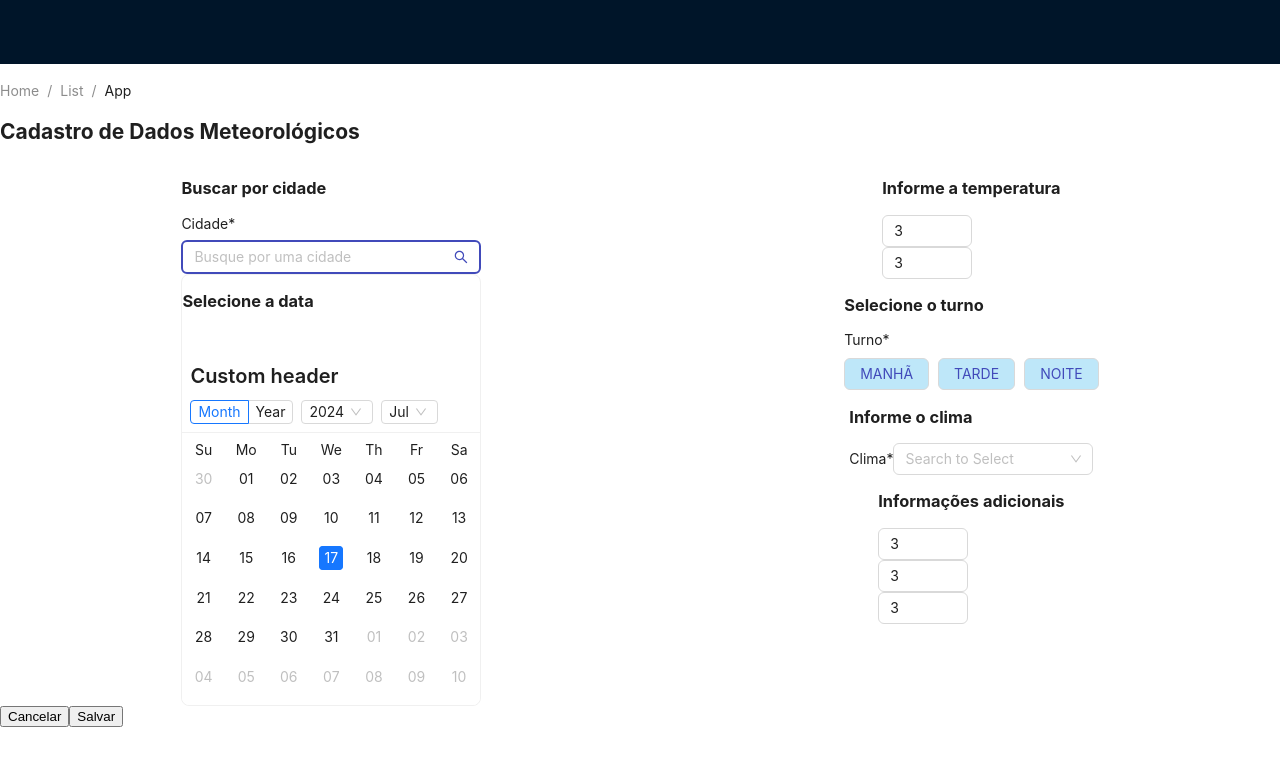
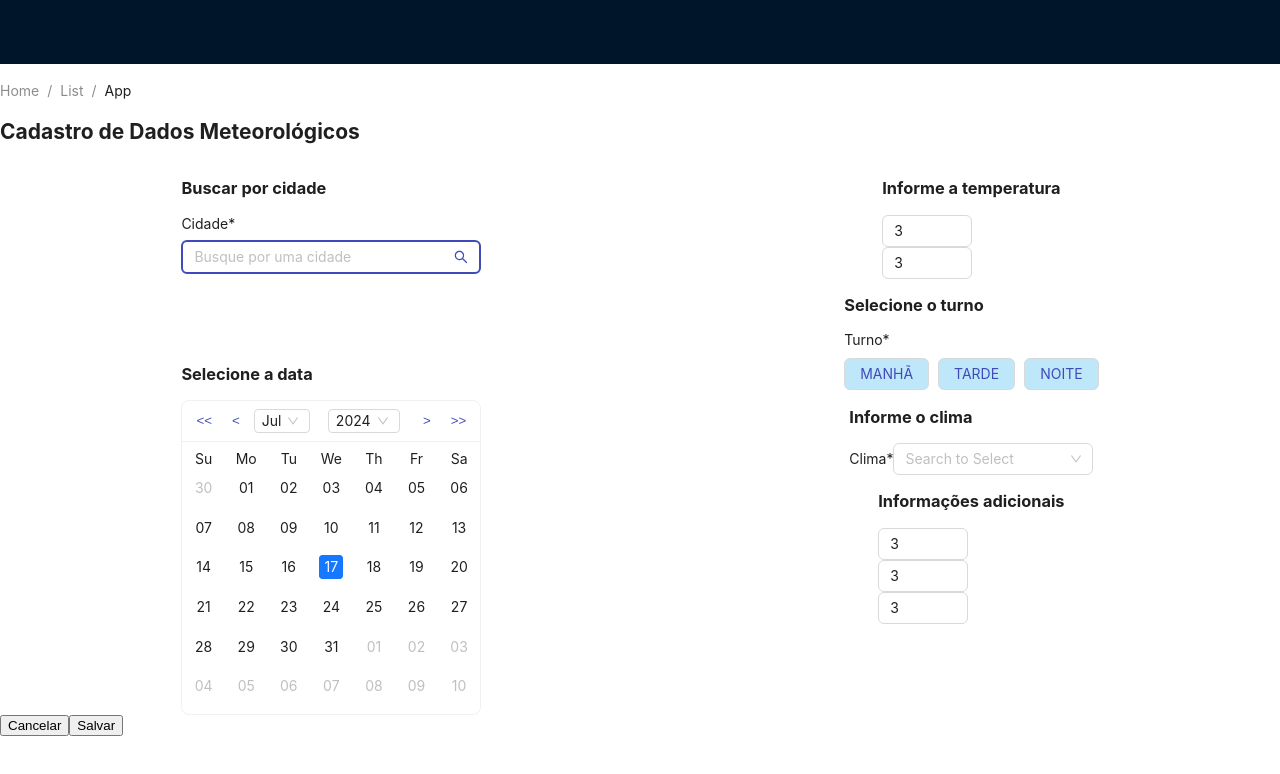
Before and after one commit to clickfrancis/desafio-clima-app, a React (Create React App) app: page / in a window 1280 px wide. Shown: the top 774 px of the page. Built offline with nearby package versions, Linux system fonts and the light colour scheme.

Commit message:
estilizando o calendário

```diff
--- a/src/components/registerForm/form/calendarForm/index.tsx
+++ b/src/components/registerForm/form/calendarForm/index.tsx
@@ -7,6 +7,7 @@ import { Calendar, Col, Radio, Row, Select, theme, Typography } from 'antd';
 import type { CalendarProps } from 'antd';
 import type { Dayjs } from 'dayjs';
 import dayLocaleData from 'dayjs/plugin/localeData';
+import './style.scss';
 
 dayjs.extend(dayLocaleData);
 
@@ -14,7 +15,7 @@ const CalendarForm: React.FC = () => {
   const { token } = theme.useToken();
 
   const onPanelChange = (value: Dayjs, mode: CalendarProps<Dayjs>['mode']) => {
-    console.log(value.format('YYYY-MM-DD'), mode);
+    console.log(value.format('YYYY-MM'), mode);
   };
 
   const wrapperStyle: React.CSSProperties = {
@@ -25,12 +26,9 @@ const CalendarForm: React.FC = () => {
 
   return (
     <div style={wrapperStyle}>
-      <h3>
-        Selecione a data
-      </h3>
       <Calendar
         fullscreen={false}
-        headerRender={({ value, type, onChange, onTypeChange }) => {
+        headerRender={({ value, onChange }) => {
           const start = 0;
           const end = 12;
           const monthOptions = [];
@@ -61,21 +59,44 @@ const CalendarForm: React.FC = () => {
               </Select.Option>,
             );
           }
+
+          const handleMonthChange = (direction: number) => {
+            const newMonth = value.clone().add(direction, 'month');
+            onChange(newMonth);
+          };
+
+          const handleYearChange = (direction: number) => {
+            const newYear = value.clone().add(direction, 'year');
+            onChange(newYear);
+          };
+
           return (
             <div style={{ padding: 8 }}>
-              <Typography.Title level={4}>Custom header</Typography.Title>
               <Row gutter={8}>
-                <Col>
-                  <Radio.Group
+                <Col flex="none">
+                  <div style={{ padding: '0 0px' }}>
+                    <button className='button-handle' onClick={() => handleYearChange(-1)}>{"<<"}</button>
+                  </div>
+                </Col>
+                <Col flex="none">
+                  <div style={{ padding: '0 0px' }}>
+                  <button className='button-handle' onClick={() => handleMonthChange(-1)}>{"<"}</button>
+                  </div>
+                </Col>
+                <Col flex="auto">
+                  <Select
                     size="small"
-                    onChange={(e) => onTypeChange(e.target.value)}
-                    value={type}
+                    dropdownMatchSelectWidth={false}
+                    value={month}
+                    onChange={(newMonth) => {
+                      const now = value.clone().month(newMonth);
+                      onChange(now);
+                    }}
                   >
-                    <Radio.Button value="month">Month</Radio.Button>
-                    <Radio.Button value="year">Year</Radio.Button>
-                  </Radio.Group>
+                    {monthOptions}
+                  </Select>
                 </Col>
-                <Col>
+                <Col flex="auto">
                   <Select
                     size="small"
                     dropdownMatchSelectWidth={false}
@@ -89,18 +110,15 @@ const CalendarForm: React.FC = () => {
                     {options}
                   </Select>
                 </Col>
-                <Col>
-                  <Select
-                    size="small"
-                    dropdownMatchSelectWidth={false}
-                    value={month}
-                    onChange={(newMonth) => {
-                      const now = value.clone().month(newMonth);
-                      onChange(now);
-                    }}
-                  >
-                    {monthOptions}
-                  </Select>
+                <Col flex="none">
+                  <div style={{ padding: '0 0px' }}>
+                    <button className="button-handle" onClick={() => handleMonthChange(1)}>{">"}</button>
+                  </div>
+                </Col>
+                <Col flex="none">
+                  <div style={{ padding: '0 0px' }}>
+                    <button className='button-handle' onClick={() => handleYearChange(1)}>{">>"}</button>
+                  </div>
                 </Col>
               </Row>
             </div>
--- /dev/null
+++ b/src/components/registerForm/form/calendarForm/style.scss
@@ -0,0 +1,6 @@
+.button-handle {
+    border: none;
+    background: none;
+    cursor: pointer;
+    color: #414ABA;
+}
--- a/src/components/registerForm/index.tsx
+++ b/src/components/registerForm/index.tsx
@@ -54,7 +54,10 @@ const RegisterForm: React.FC = () => {
                         </h3>
                         <InputForm />
                     </div>
-                    <div>
+                    <div className="area-input-date">
+                    <h3>
+        Selecione a data
+      </h3>
                         <CalendarForm />
                     </div>
                     </Flex>
--- a/src/components/registerForm/style.scss
+++ b/src/components/registerForm/style.scss
@@ -10,3 +10,7 @@
         }
     }
 }
+
+.area-input-date{
+    padding: 74px 0px 0px 0px;
+}
```
